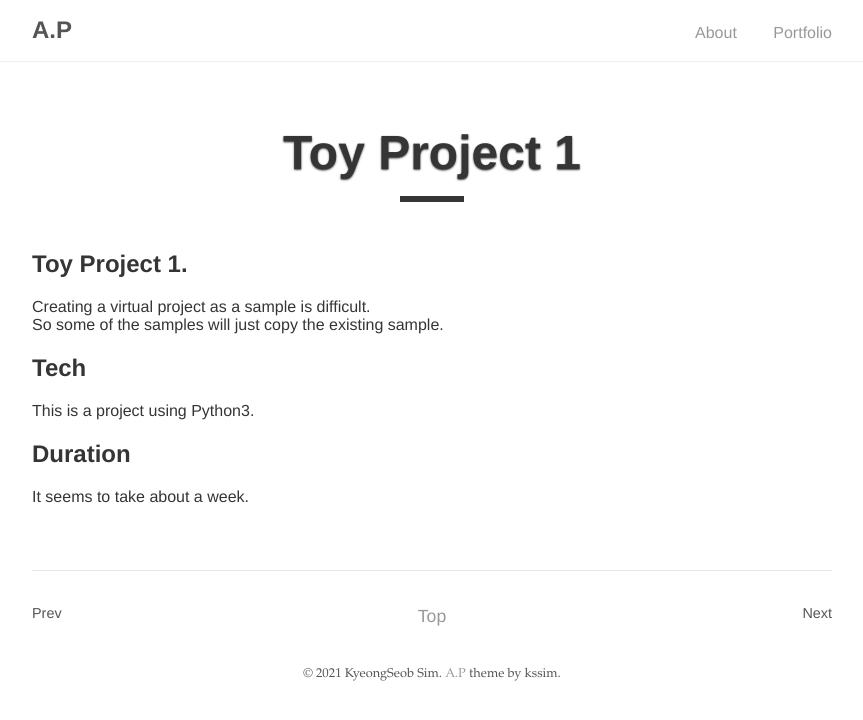
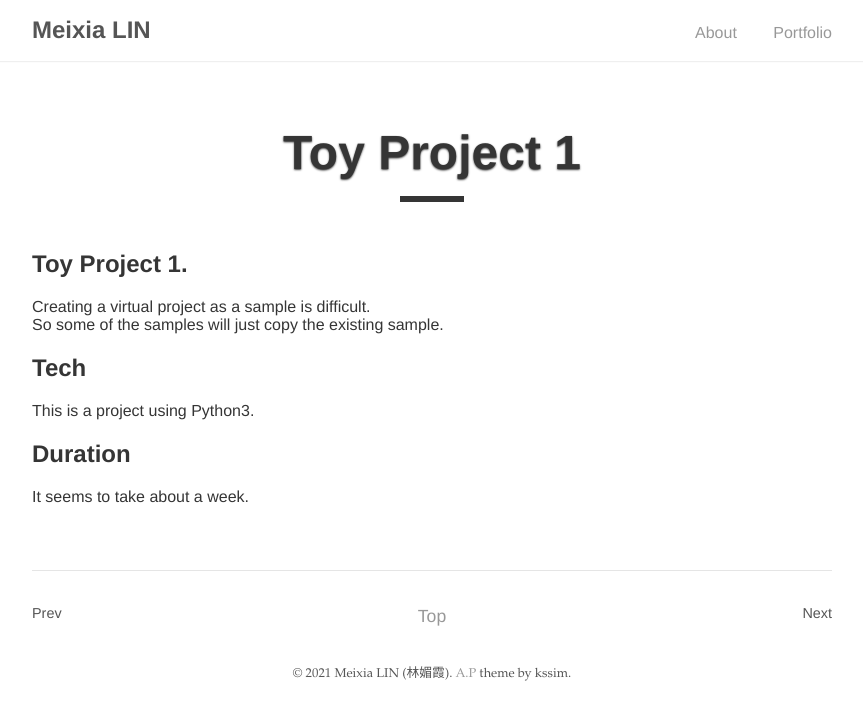
Before and after one commit to linmeixia/linmeixia.github.io, a Jekyll site: the page built from _posts/2017-08-21-toy-project-1.md, in a window 1280 px wide. Shown: the top 720 px of the page, without its empty margins (208-1071 px from the left). Built offline with Jekyll 4.4.1, drawn with Linux system fonts in a browser that asks for light colours; some of the changed lines change nothing that is shown.

Commit message:
Update _config.yml

```diff
--- a/_config.yml
+++ b/_config.yml
@@ -1,40 +1,41 @@
 # Site settings
-title: A.P
-baseurl: "/ap"
-url: "https://kssim.github.io"
-google_analytics: # Tracking ID, e.g. "UA-000000-01"
+title: Meixia LIN
+baseurl: "/homepage"
+url: "linmeixia.github.io"
+google_analytics:
 
 # Author
 author:
-  name: KyeongSeob Sim
-  desc: Hello nice to meet you
-  email: ksub0912@gmail.com
-  selfie: assets/img/profile.jpg
+  name: Meixia LIN (林媚霞)
+  desc: Nice to meet you.
+  email: linmx@nus.edu.sg  or  meixia.lin.math@gmail.com
+  selfie: assets/img/lmx.jpg
 
 # social
 social:
   email: true
-  behance:
-  bitbucket:
-  dribbble:
-  facebook: Test
-  flickr:
-  github: kssim
-  google_plus:
-  instagram:
-  keybase:
-  linkedin: https://www.linkedin.com/in/kssim/
-  pinterest:
-  reddit:
-  soundcloud:
-  stack_exchange:
-  steam:
-  tumblr:
-  gitlab:
-  twitter: Test
-  vimeo:
-  wordpress:
-  youtube:
+#   behance:
+#   bitbucket:
+#   dribbble:
+#   facebook: Test
+#   flickr:
+#  google_scholar:
+  github: linmeixia
+#   google_plus:
+#   instagram:
+#   keybase:
+#   linkedin:
+#   pinterest:
+#   reddit:
+#   soundcloud:
+#   stack_exchange:
+#   steam:
+#   tumblr:
+#   gitlab:
+#   twitter: Test
+#   vimeo:
+#   wordpress:
+#   youtube:
   default_txt: "Follow On"
 
 # Build settings
```
